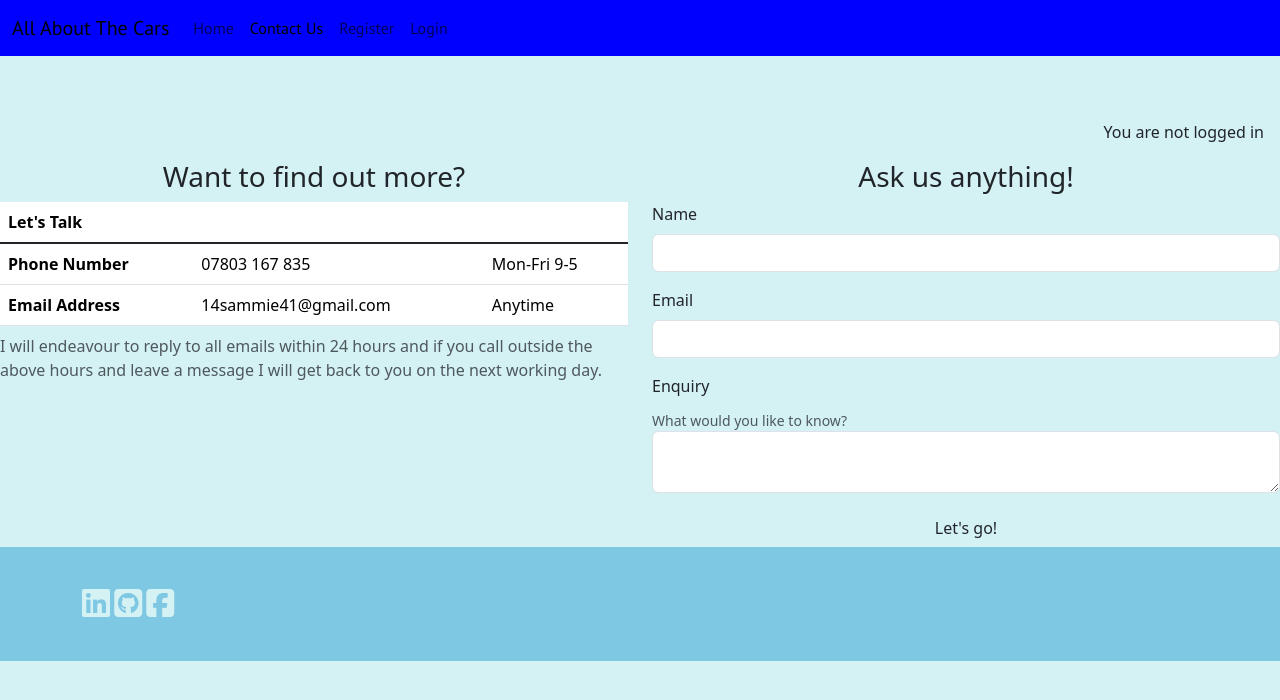
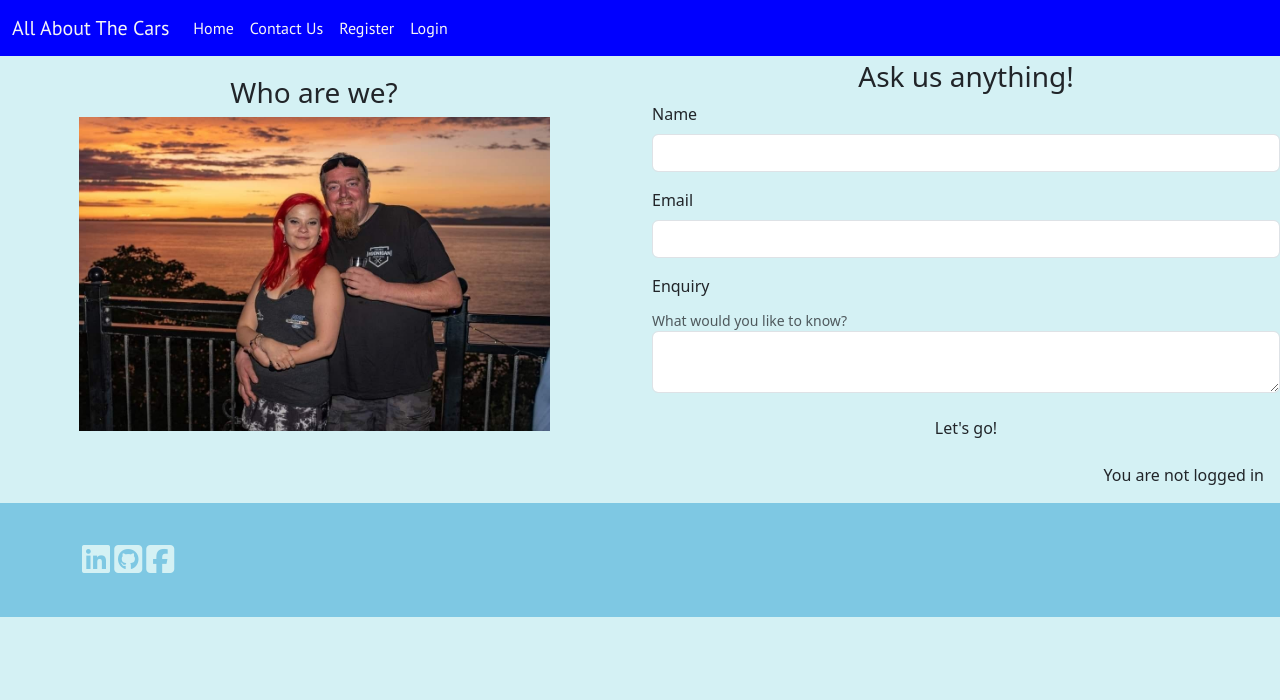
Before and after one commit to 14sammie41/aat-cars, a Django app: page /contactus/ in a window 1280 px wide. Shown: the top 700 px of the page. Run offline with Django 4.2, Linux system fonts and the light colour scheme; data that the repository does not hold is empty; some libraries are stand-ins or nearby versions; some web fonts are replaced.

```diff
--- a/contactus/templates/contactus/contactus.html
+++ b/contactus/templates/contactus/contactus.html
@@ -1,35 +1,19 @@
 {% extends 'base.html' %}
 {% block content %}
 {% load static %}
-<div class="row contact-table">
-        <div class="col-12 col-md-6">
-          <h3 class="text-center">Want to find out more?</h3>
-          <table class="table">
-            <caption>
-              I will endeavour to reply to all emails within 24 hours and if you
-              call outside the above hours and leave a message I will get back
-              to you on the next working day.
-            </caption>
-            <thead>
-              <tr>
-                <th scope="col">Let's Talk</th>
-                <th scope="col"></th>
-                <th scope="col"></th>
-              </tr>
-            </thead>
-            <tbody class="table-group-divider">
-              <tr>
-                <th scope="row">Phone Number</th>
-                <td>07803 167 835</td>
-                <td>Mon-Fri 9-5</td>
-              </tr>
-              <tr>
-                <th scope="row">Email Address</th>
-                <td>14sammie41@gmail.com</td>
-                <td>Anytime</td>
-              </tr>
-            </tbody>
-          </table>
+
+<div class="row d-flex align-items-center">
+  <div class="col-12 col-md-6 text-center">
+    <h3 class="text-center">Who are we?</h3>
+    <img src="{% static 'images/just-me.jpg' %}"
+        alt="Image of Sam and Trev"
+        class="img-fluid"
+        width="75%">
+    <!-- <caption>
+      I will endeavour to reply to all emails within 24 hours and if you call
+      outside the above hours and leave a message I will get back to you on the
+      next working day.
+    </caption> -->
   </div>
   <!-- Added a basic contact form from Bootstrap, stripped and edited to suit user needs and linked to a success page to confirm to user it was completed correctly -->
   <div class="col-12 col-md-6">
@@ -42,7 +26,8 @@
           class="form-control"
           id="name"
           aria-describedby="name"
-                required>
+          required
+        />
       </div>
       <div class="mb-3">
         <label for="email" class="form-label">Email</label>
@@ -51,13 +36,12 @@
           class="form-control"
           id="email"
           aria-describedby="email"
-                required>
+          required
+        />
       </div>
       <div class="mb-3">
         <label for="enquiry" class="form-label">Enquiry</label>
-              <div class="form-text">
-                What would you like to know?
-              </div>
+        <div class="form-text">What would you like to know?</div>
         <textarea
           name="enquiry"
           id="enquiry"
--- a/static/css/style.css
+++ b/static/css/style.css
@@ -21,15 +21,17 @@ body {
 
 /* Moves content down to stop navbar overlap */
 .main-content {
-  margin-top: 60px;
+  margin-top: 30px;
 }
 
 /* Navbar styles */
 
-.navbar {
+.navbar,
+.nav-link,
+.navbar-brand {
     background-color: var(--primary-color) !important;
     font-family: var(--secondary-font) !important;
-    color: var(--text-color);
+    color: whitesmoke !important;
 }
 
 /* The below content is designed to make all pages cohesive, but also eye catching */
--- a/templates/base.html
+++ b/templates/base.html
@@ -53,7 +53,7 @@
         >
           <span class="navbar-toggler-icon"></span>
         </button>
-        <div class="collapse navbar-collapse" id="navbarText">
+        <div class="collapse navbar-collapse" id="navbarNav">
           <ul class="navbar-nav me-auto mb-2 mb-lg-0">
             <li class="nav-item">
               <a
@@ -125,16 +125,16 @@
 <main class="flex-shrink-0 main-bg">
 
     <main class="flex-shrink-0 main-bg main-content">
+      {% block content %}
+      <!-- Content Goes here -->
+      {% endblock content %}
+
         <!-- Added a little nod to the user to show they are logged in -->
       {% if user.is_authenticated %}
       <p class="text-end m-3">You are logged in as {{ user }}</p>
       {% else %}
       <p class="text-end m-3">You are not logged in</p>
       {% endif %}
-
-      {% block content %}
-      <!-- Content Goes here -->
-      {% endblock content %}
     </main>
 
     <!-- Footer for social media networking with mt-auto to stick to bottom of page-->
```
Also changed, not shown: README.md, static/images/just-me.jpg (added). Lines whose indentation alone changed are shown as unchanged.
